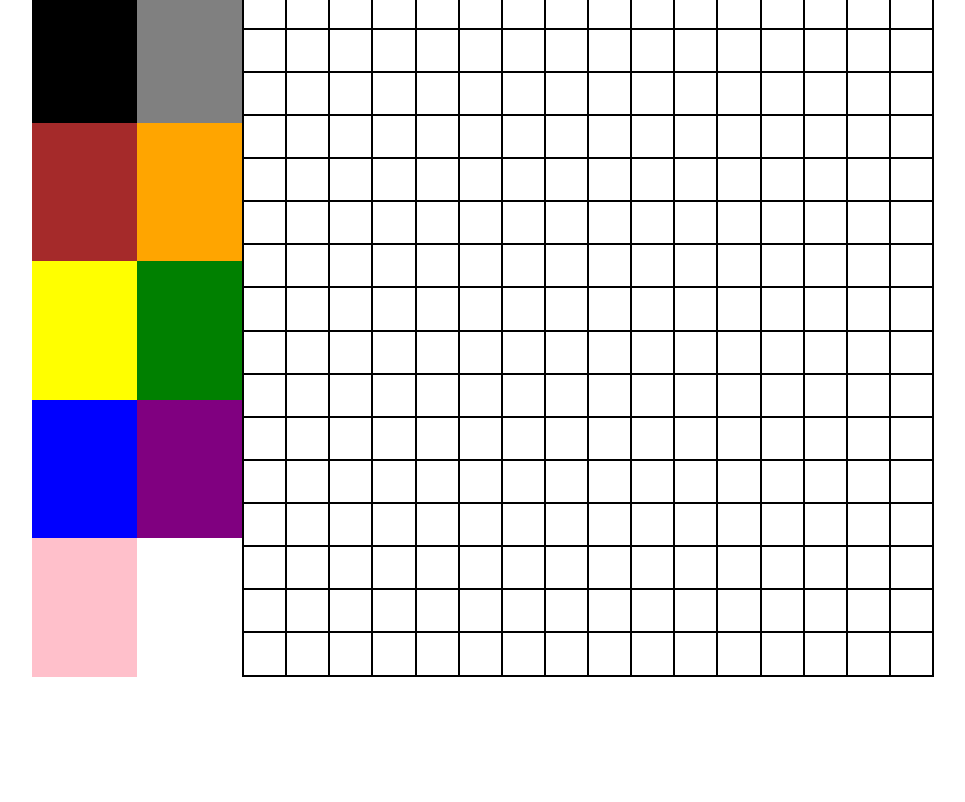
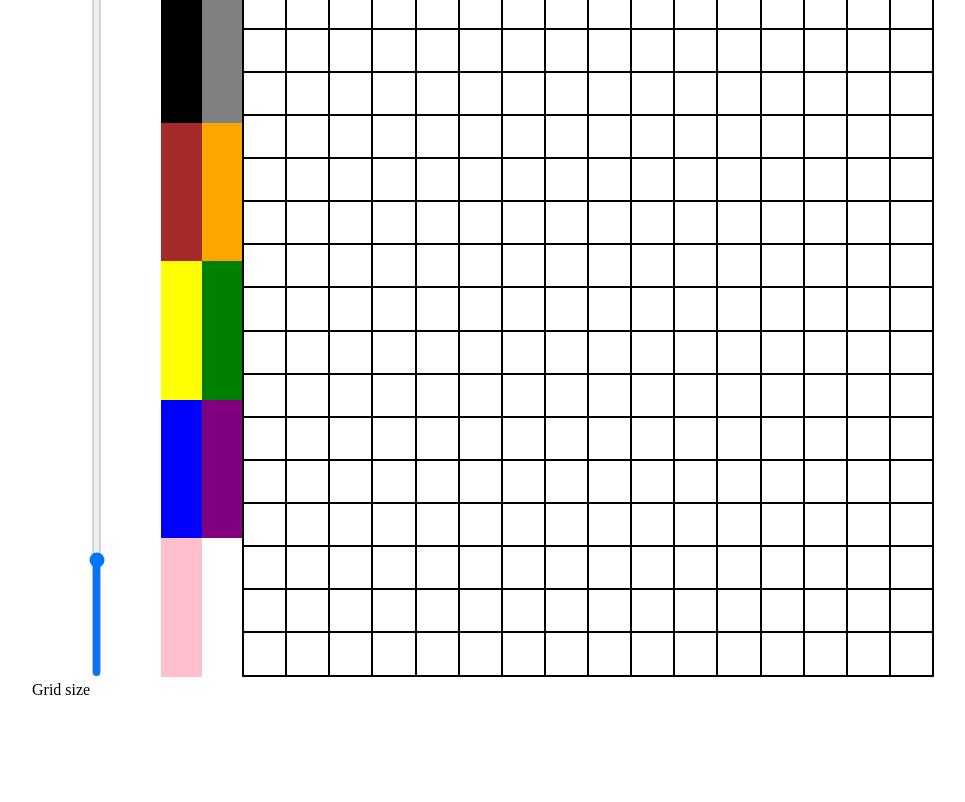
Before and after one commit to WingHaa/etch-a-sketch, a plain HTML site: page index.html in a window 1280 px wide. Shown: the part 78-880 px from the top of the page, without its empty margins (158-1123 px from the left). Drawn offline with Linux system fonts and the light colour scheme; a web font is replaced by a local one.

Commit message:
Added unfinished slider UI

```diff
--- a/index.html
+++ b/index.html
@@ -15,21 +15,24 @@
   <h1>Etch A Sketch</h1>
   <div class="draw-pad">
     <div class="draw-ui">
+      <div class="slider">
+        <input type="range" class="grid-size name="grid-size" min="0" max="100" value="16">
+        <label for="grid-size">Grid size</label>
+      </div>
       <div class="color-pad">
-        <div id="black"></div>
-        <div id="gray"></div>
-        <div id="brown"></div>
-        <div id="orange"></div>
-        <div id="yellow"></div>
-        <div id="green"></div>
-        <div id="blue"></div>
-        <div id="purple"></div>
-        <div id="pink"></div>
-        <div id="white"></div>
+        <div class="black"></div>
+        <div class="gray"></div>
+        <div class="brown"></div>
+        <div class="orange"></div>
+        <div class="yellow"></div>
+        <div class="green"></div>
+        <div class="blue"></div>
+        <div class="purple"></div>
+        <div class="pink"></div>
+        <div class="white"></div>
       </div>
     </div>
     <div class="container"></div>
   </div>
-
 </body>
 </html>
--- a/script.js
+++ b/script.js
@@ -1,8 +1,7 @@
-function setUpGrid() {
 const container = document.querySelector('.container');
 const colorPicker = document.querySelectorAll('.color-pad');
 let mouseDown = false;
-  createPad(16, 16);
+createPad(16, 16); //make default grid 1st so we can target them later
 const grid = document.querySelectorAll('.grid-item');
 
 function createPad (cols, rows) {
@@ -21,7 +20,7 @@ function setUpGrid() {
 let color;
 
 function getColor (e) {
-    color = e.target.id;
+  color = e.target.className;
 }
 
 grid.forEach(item => {
@@ -42,9 +41,10 @@ function setUpGrid() {
 
 function paint(e) {
   if (mouseDown) {
-      e.target.setAttribute('id', color);
-    }
+    e.target.setAttribute('class', color);
   }
 }
 
-setUpGrid();
+document.querySelector('.grid-size').oninput = function() {
+  document.querySelector('.')
+}
--- a/style.css
+++ b/style.css
@@ -29,6 +29,12 @@ h1 {
 
 .draw-ui {
   display: grid;
+  grid-template-columns: 1fr 1fr;
+}
+
+.slider input{
+  -webkit-appearance: slider-vertical;
+  height: 100%;
 }
 
 .color-pad {
@@ -50,42 +56,42 @@ h1 {
   color: ora;
 }
 
-#black {
+.black {
   background: black;
 }
 
-#gray {
+.gray {
   background: gray;
 }
 
-#brown {
+.brown {
   background: brown;
 }
 
-#orange {
+.orange {
   background: orange;
 }
 
-#yellow {
+.yellow {
   background: yellow;
 }
 
-#green {
+.green {
   background: green;
 }
 
-#blue {
+.blue {
   background: blue;
 }
 
-#purple {
+.purple {
   background: purple;
 }
 
-#pink {
+.pink {
   background: pink;
 }
 
-#white {
+.white {
   background: white;
 }
```
Lines whose indentation alone changed are shown as unchanged.
